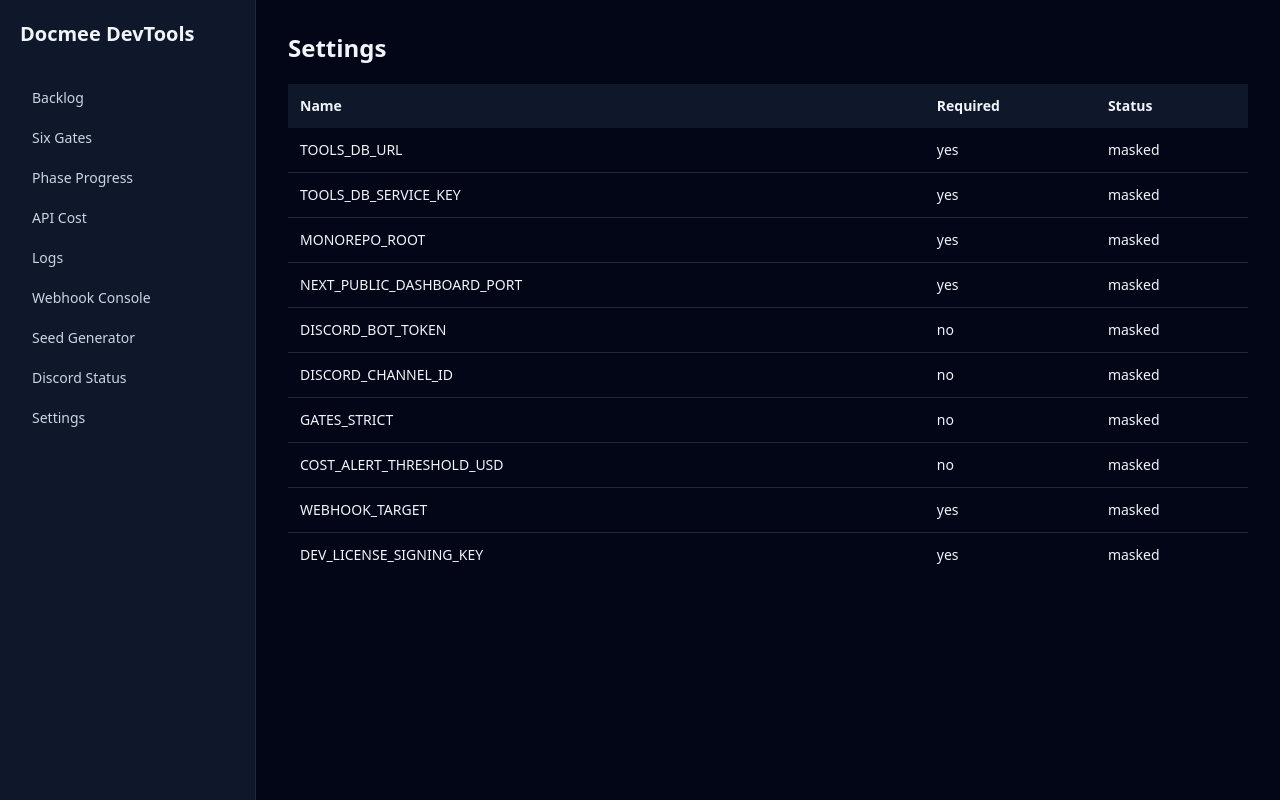
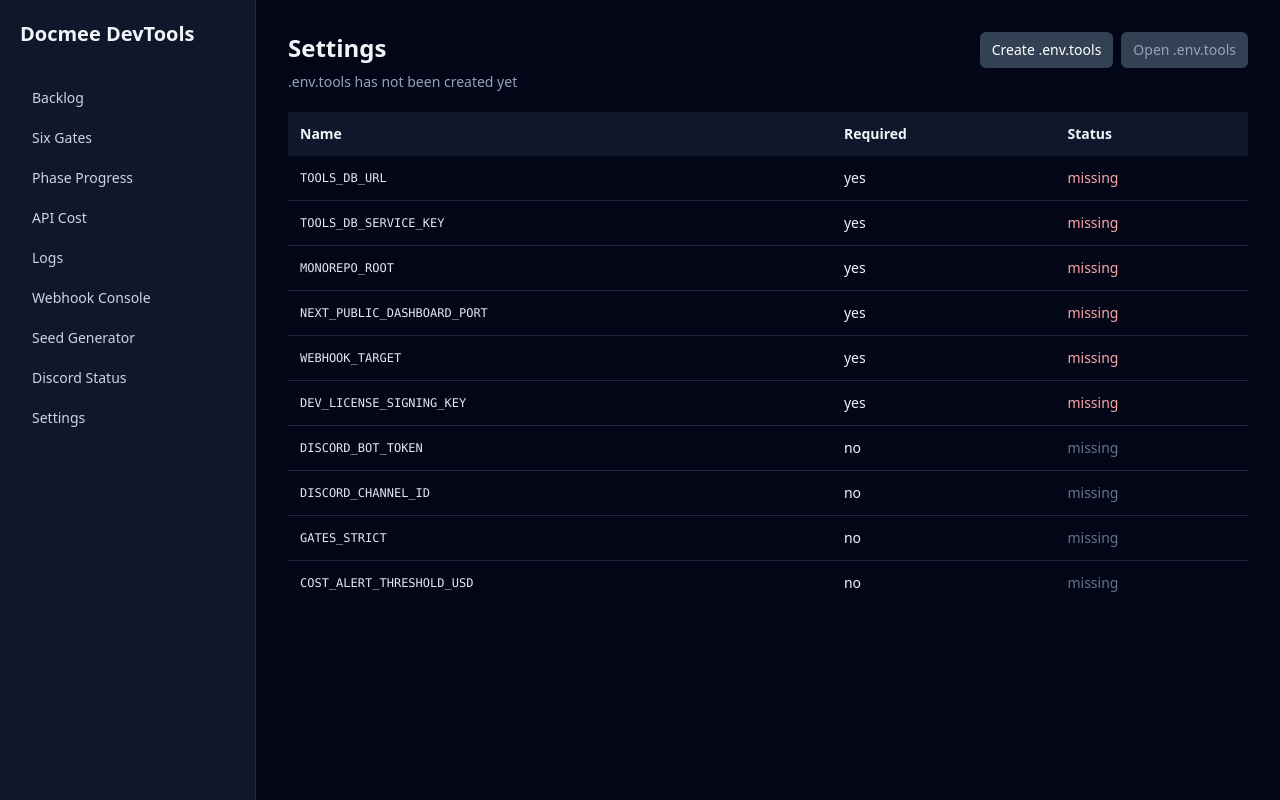
Before and after one commit to JungleAsian/Creascent-Development, a Next.js app in the folder tools/dashboard/: page /settings in a window 1280 px wide. Built offline with nearby package versions, Linux system fonts and the light colour scheme.

Commit message:
Add settings env file access

```diff
--- /dev/null
+++ b/tools/dashboard/app/api/settings/env/route.ts
@@ -0,0 +1,45 @@
+import { copyFileSync, existsSync } from 'node:fs'
+import path from 'node:path'
+import { spawn } from 'node:child_process'
+import { NextResponse } from 'next/server'
+
+const toolsRoot = path.resolve(process.cwd(), '..')
+const envFile = path.join(toolsRoot, '.env.tools')
+const envExampleFile = path.join(toolsRoot, '.env.tools.example')
+
+function openEnvFile() {
+  if (process.platform === 'win32') {
+    spawn('notepad.exe', [envFile], { detached: true, stdio: 'ignore' }).unref()
+    return
+  }
+  if (process.platform === 'darwin') {
+    spawn('open', [envFile], { detached: true, stdio: 'ignore' }).unref()
+    return
+  }
+  spawn('xdg-open', [envFile], { detached: true, stdio: 'ignore' }).unref()
+}
+
+export async function POST(request: Request) {
+  const body = await request.json().catch(() => ({})) as { action?: string }
+
+  if (body.action === 'create') {
+    if (existsSync(envFile)) {
+      return NextResponse.json({ message: '.env.tools already exists' })
+    }
+    if (!existsSync(envExampleFile)) {
+      return NextResponse.json({ error: '.env.tools.example was not found' }, { status: 404 })
+    }
+    copyFileSync(envExampleFile, envFile)
+    return NextResponse.json({ message: 'Created .env.tools from the example file' })
+  }
+
+  if (body.action === 'open') {
+    if (!existsSync(envFile)) {
+      return NextResponse.json({ error: '.env.tools has not been created yet' }, { status: 404 })
+    }
+    openEnvFile()
+    return NextResponse.json({ message: 'Opened .env.tools in your local editor' })
+  }
+
+  return NextResponse.json({ error: 'Unknown settings action' }, { status: 400 })
+}
--- a/tools/dashboard/app/settings/page.tsx
+++ b/tools/dashboard/app/settings/page.tsx
@@ -1,10 +1,81 @@
-const vars = ['TOOLS_DB_URL', 'TOOLS_DB_SERVICE_KEY', 'MONOREPO_ROOT', 'NEXT_PUBLIC_DASHBOARD_PORT', 'DISCORD_BOT_TOKEN', 'DISCORD_CHANNEL_ID', 'GATES_STRICT', 'COST_ALERT_THRESHOLD_USD', 'WEBHOOK_TARGET', 'DEV_LICENSE_SIGNING_KEY']
+import fs from 'node:fs'
+import path from 'node:path'
+import SettingsActions from './settings-actions'
+
+const toolsRoot = path.resolve(process.cwd(), '..')
+const envFile = path.join(toolsRoot, '.env.tools')
+const envExampleFile = path.join(toolsRoot, '.env.tools.example')
+
+const requiredVars = [
+  'TOOLS_DB_URL',
+  'TOOLS_DB_SERVICE_KEY',
+  'MONOREPO_ROOT',
+  'NEXT_PUBLIC_DASHBOARD_PORT',
+  'WEBHOOK_TARGET',
+  'DEV_LICENSE_SIGNING_KEY'
+]
+
+const optionalVars = [
+  'DISCORD_BOT_TOKEN',
+  'DISCORD_CHANNEL_ID',
+  'GATES_STRICT',
+  'COST_ALERT_THRESHOLD_USD'
+]
+
+function parseEnv(content: string) {
+  return Object.fromEntries(
+    content
+      .split(/\r?\n/)
+      .map((line) => line.trim())
+      .filter((line) => line && !line.startsWith('#') && line.includes('='))
+      .map((line) => {
+        const index = line.indexOf('=')
+        return [line.slice(0, index), line.slice(index + 1)]
+      })
+  )
+}
 
 export default function SettingsPage() {
+  const envExists = fs.existsSync(envFile)
+  const exampleExists = fs.existsSync(envExampleFile)
+  const env = envExists ? parseEnv(fs.readFileSync(envFile, 'utf8')) : {}
+  const rows = [
+    ...requiredVars.map((name) => ({ name, required: true, present: Boolean(env[name]) })),
+    ...optionalVars.map((name) => ({ name, required: false, present: Boolean(env[name]) }))
+  ]
+
   return (
-    <section>
-      <h1 className="text-2xl font-semibold">Settings</h1>
-      <table className="mt-5 w-full text-left text-sm"><thead className="bg-slate-900"><tr><th className="p-3">Name</th><th>Required</th><th>Status</th></tr></thead><tbody className="divide-y divide-slate-800">{vars.map((name, index) => <tr key={name}><td className="p-3">{name}</td><td>{index < 4 || name === 'WEBHOOK_TARGET' || name === 'DEV_LICENSE_SIGNING_KEY' ? 'yes' : 'no'}</td><td>masked</td></tr>)}</tbody></table>
+    <section className="max-w-5xl">
+      <div className="flex flex-wrap items-start justify-between gap-4">
+        <div>
+          <h1 className="text-2xl font-semibold">Settings</h1>
+          <p className="mt-2 text-sm text-slate-400">{envExists ? envFile : '.env.tools has not been created yet'}</p>
+        </div>
+        <SettingsActions envExists={envExists} exampleExists={exampleExists} />
+      </div>
+
+      <table className="mt-5 w-full text-left text-sm">
+        <thead className="bg-slate-900">
+          <tr>
+            <th className="p-3">Name</th>
+            <th className="p-3">Required</th>
+            <th className="p-3">Status</th>
+          </tr>
+        </thead>
+        <tbody className="divide-y divide-slate-800">
+          {rows.map((row) => (
+            <tr key={row.name}>
+              <td className="p-3 font-mono text-xs text-slate-200">{row.name}</td>
+              <td className="p-3">{row.required ? 'yes' : 'no'}</td>
+              <td className="p-3">
+                <span className={row.present ? 'text-emerald-300' : row.required ? 'text-red-300' : 'text-slate-500'}>
+                  {row.present ? 'present' : 'missing'}
+                </span>
+              </td>
+            </tr>
+          ))}
+        </tbody>
+      </table>
     </section>
   )
 }
--- /dev/null
+++ b/tools/dashboard/app/settings/settings-actions.tsx
@@ -0,0 +1,60 @@
+'use client'
+
+import { useRouter } from 'next/navigation'
+import { useState } from 'react'
+
+type Props = {
+  envExists: boolean
+  exampleExists: boolean
+}
+
+export default function SettingsActions({ envExists, exampleExists }: Props) {
+  const router = useRouter()
+  const [message, setMessage] = useState('')
+  const [busy, setBusy] = useState(false)
+
+  async function run(action: 'create' | 'open') {
+    setBusy(true)
+    setMessage('')
+    try {
+      const response = await fetch('/api/settings/env', {
+        method: 'POST',
+        headers: { 'content-type': 'application/json' },
+        body: JSON.stringify({ action })
+      })
+      const result = await response.json() as { message?: string; error?: string }
+      setMessage(result.message ?? result.error ?? 'Done')
+      router.refresh()
+    } catch {
+      setMessage('Settings action failed')
+    } finally {
+      setBusy(false)
+    }
+  }
+
+  return (
+    <div className="flex min-w-72 flex-col items-end gap-2">
+      <div className="flex gap-2">
+        {!envExists && (
+          <button
+            type="button"
+            disabled={!exampleExists || busy}
+            onClick={() => void run('create')}
+            className="rounded-md bg-emerald-600 px-3 py-2 text-sm font-medium text-white disabled:cursor-not-allowed disabled:bg-slate-700"
+          >
+            Create .env.tools
+          </button>
+        )}
+        <button
+          type="button"
+          disabled={!envExists || busy}
+          onClick={() => void run('open')}
+          className="rounded-md bg-slate-100 px-3 py-2 text-sm font-medium text-slate-950 disabled:cursor-not-allowed disabled:bg-slate-700 disabled:text-slate-400"
+        >
+          Open .env.tools
+        </button>
+      </div>
+      {message && <p className="text-right text-xs text-slate-400">{message}</p>}
+    </div>
+  )
+}
```
